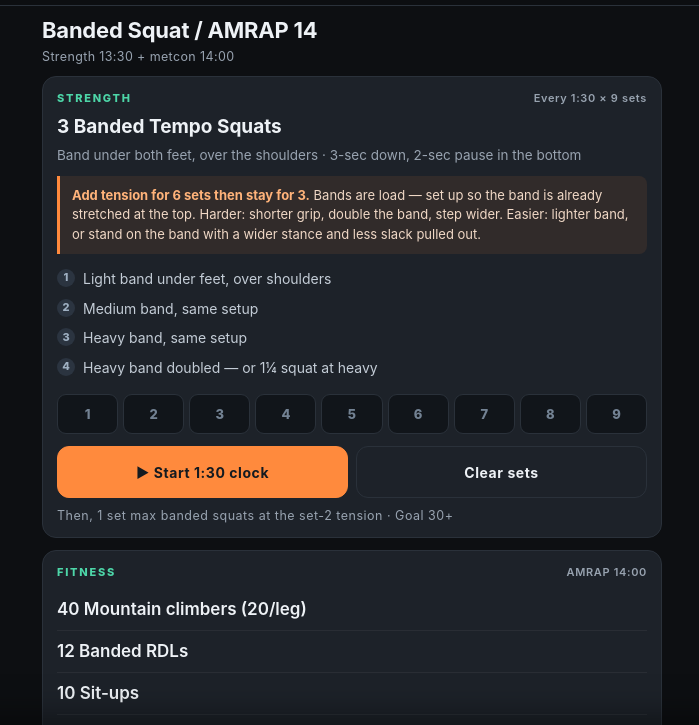
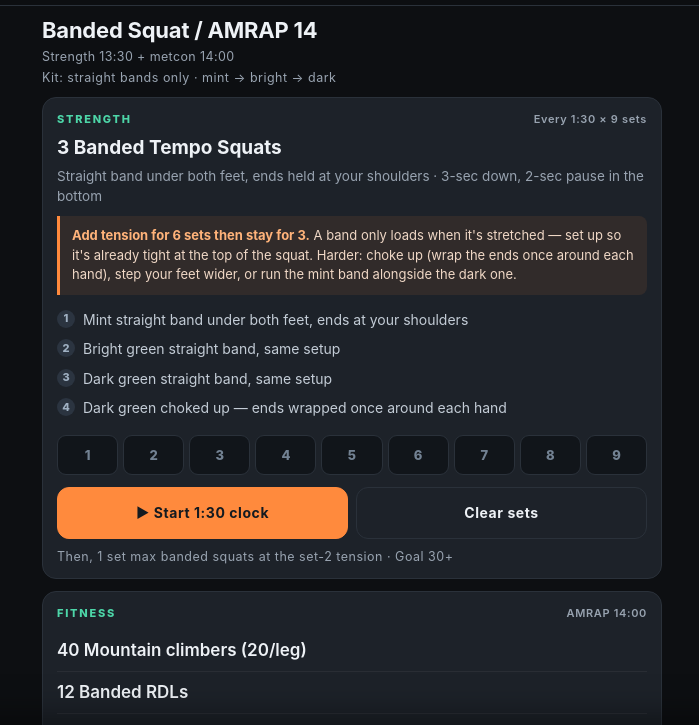
Before and after one commit to longbox/no-iron, a plain HTML site: page bands/index.html in a window 1280 px wide. Shown: the part 90-815 px from the top of the page, without its empty margins (288-987 px from the left). Drawn offline with Linux system fonts and the light colour scheme.

Commit message:
Add bands subpage: band-loaded, run-free training week
Same 9x1:30 + capped-metcon cadence as the zero-equipment week, but every
strength piece is band-loaded and every run is replaced with an in-place
equivalent (mountain climbers / high knees). Bands also close the pulling
gap the bodyweight version had to flag. Linked from the main page footer.

```diff
--- a/bands/index.html
+++ b/bands/index.html
@@ -147,62 +147,67 @@
 /* ---------------- data ---------------- */
 const DAYS = [
 { key:"mon", tab:"Mon", title:"Banded Squat / AMRAP 14", meta:"Strength 13:30 + metcon 14:00",
+  kit:"Kit: straight bands only &middot; mint &rarr; bright &rarr; dark",
   strength:{
     moves:["3 Banded Tempo Squats"],
-    sub:"Band under both feet, over the shoulders &middot; 3-sec down, 2-sec pause in the bottom",
-    note:"<b>Add tension for 6 sets then stay for 3.</b> Bands are load &mdash; set up so the band is already stretched at the top. Harder: shorter grip, double the band, step wider. Easier: lighter band, or stand on the band with a wider stance and less slack pulled out.",
-    rungs:["Light band under feet, over shoulders","Medium band, same setup","Heavy band, same setup","Heavy band doubled &mdash; or 1&frac14; squat at heavy"],
+    sub:"Straight band under both feet, ends held at your shoulders &middot; 3-sec down, 2-sec pause in the bottom",
+    note:"<b>Add tension for 6 sets then stay for 3.</b> A band only loads when it's stretched &mdash; set up so it's already tight at the top of the squat. Harder: choke up (wrap the ends once around each hand), step your feet wider, or run the mint band alongside the dark one.",
+    rungs:["Mint straight band under both feet, ends at your shoulders","Bright green straight band, same setup","Dark green straight band, same setup","Dark green choked up &mdash; ends wrapped once around each hand"],
     finisher:"Then, 1 set max banded squats at the set-2 tension &middot; Goal 30+",
     interval:{rounds:9, work:90}
   },
   fitness:{ type:"amrap", cap:840, capLabel:"AMRAP 14:00",
-    note:"Mountain climbers replace the 200m run. Count each leg as one.",
+    note:"Mountain climbers replace the 200m run &mdash; count each leg as one. RDLs: mint or bright green straight band.",
     moves:["40 Mountain climbers (20/leg)","12 Banded RDLs","10 Sit-ups","8 Burpees"],
     goal:"Goal: <b>5&ndash;7 rounds</b> &middot; ~2:35 per round" }
 },
 
 { key:"tue", tab:"Tue", title:"Banded Push / 9 Rounds", meta:"Strength 13:30 + 9 rounds for time, 16:00 cap",
+  kit:"Kit: 2 straight bands &middot; one for push-ups, one on the door for rows",
   strength:{
     moves:["3 Banded Tempo Push-ups"],
-    sub:"Band across the upper back, ends pinned under your palms &middot; 3-sec down, 2-sec pause an inch off the floor",
-    note:"<b>Add tension for 6 sets then stay for 3.</b> Tension and leverage are both load &mdash; change one at a time, not both.",
-    rungs:["Hands elevated, light band across back","Flat, medium band across back","Flat, heavy band across back","Feet elevated, heavy band across back"],
+    sub:"Straight band across the upper back, ends pinned under your palms &middot; 3-sec down, 2-sec pause an inch off the floor",
+    note:"<b>Add tension for 6 sets then stay for 3.</b> Tension and leverage are both load &mdash; change one at a time. Small loops work here too, but go a colour lighter than you think: a 12&quot; loop feels far heavier than the straight band of the same colour.",
+    rungs:["Hands elevated (sofa / step) + mint band across back","Floor, mint band across back","Floor, bright green across back","Floor, dark green across back &mdash; or feet elevated + mint"],
     finisher:"Then, 1 set max banded push-ups at the set-2 tension &middot; Goal 15+",
     interval:{rounds:9, work:90}
   },
   fitness:{ type:"rounds", cap:960, capLabel:"9 ROUNDS &middot; 16:00 cap", rounds:9,
-    note:"The band rows are your pulling for the week &mdash; this is the gap the no-equipment version couldn't fill. Don't skip them.",
+    note:"The band rows are your pulling for the week &mdash; this is the gap the no-equipment version couldn't fill. Mint band, looped around a closed door handle.",
     moves:["20 Mountain climbers (10/leg)","8 Broad jumps (or 8 step-back lunges/leg)","5 V-ups","10 Band rows"],
     goal:"Goal: <b>finish 12&ndash;14 min</b> &middot; land soft, no run needed" }
 },
 
 { key:"wed", tab:"Wed", title:"Hinge / AMRAP 10", meta:"Strength 13:30 + metcon 10:00",
+  kit:"Kit: 2 straight bands + 1 small loop",
   strength:{
     moves:["5 Banded Single-leg RDL &mdash; per leg"],
-    sub:"Band under the front foot, opposite hand holding the band &middot; 3-sec lower, own the bottom",
-    note:"<b>Add tension for 6 sets then stay for 3.</b> This is the deadlift day &mdash; the slow eccentric is the whole point. Wrap the band once around your hand to shorten it and add tension mid-set.",
-    rungs:["Two-leg banded glute bridge (band above knees)","Single-leg glute bridge, band above knees","Banded single-leg RDL, light band","Banded single-leg RDL, heavy &mdash; or stand on a book for a deficit"],
-    finisher:"Then, 1 max banded glute-bridge hold per side &middot; Goal 45s+",
+    sub:"Straight band under the front foot, opposite hand holding the ends &middot; 3-sec lower, own the bottom",
+    note:"<b>Add tension for 6 sets then stay for 3.</b> This is the deadlift day &mdash; the slow eccentric is the whole point. Shorten the band by wrapping the ends once around your hand to add tension mid-set.",
+    rungs:["Two-leg RDL, mint under both feet","Single-leg RDL, mint under the front foot","Single-leg RDL, bright green","Single-leg RDL, dark green &mdash; or dark + stand on a book for a deficit"],
+    finisher:"Then, 1 max glute-bridge hold per side, dark-green loop above your knees &middot; Goal 45s+",
     interval:{rounds:9, work:90}
   },
   fitness:{ type:"amrap", cap:600, capLabel:"AMRAP 10:00",
-    note:"Mountain climbers replace the 200m run.",
+    note:"Mountain climbers replace the 200m run. Pull-throughs: straight band around a door handle at hip height &mdash; or use the medium loop and hinge back hard.",
     moves:["30 Mountain climbers (15/leg)","12 Banded pull-throughs","8 Pike push-ups","12 Alt split squats"],
     goal:"Goal: <b>4&ndash;6 rounds</b>" }
 },
 
 { key:"thu", tab:"Thu", title:"Chipper", meta:"2 rounds &middot; 30:00 cap &middot; fitness only",
+  kit:"Kit: 1 straight band (rows)",
   fitness:{ type:"rounds", cap:1800, capLabel:"2 ROUNDS &middot; 30:00 cap", rounds:2,
-    note:"The 3:00 high-knee block replaces the 800m run. If you have a jump rope, 150 skips covers it instead.",
+    note:"The 3:00 high-knee block replaces the 800m run. If you have a jump rope, 150 skips covers it instead. Rows: mint band on the door handle, 20 clean reps.",
     moves:["3:00 High knees (steady, not a sprint)","50 Air squats","40 Sit-ups","30 Burpees","20 Broad jumps","20 Band rows"],
     goal:"Goal: <b>9&ndash;12 min per round</b> &middot; ~21 min total if you keep moving" }
 },
 
 { key:"fri", tab:"Fri", title:"Ladder", meta:"10-9-8-7-6-5-4-3-2-1 &middot; 18:00 cap",
+  kit:"Kit: 1 straight band (mint press)",
   fitness:{ type:"ladder", cap:1080, capLabel:"LADDER &middot; 18:00 cap",
-    note:"Squat / press / core, same shape as the NO IRON ladder. Want more pulling? Swap V-ups for band rows.",
-    moves:["Air squats","Banded press (light band, standing)","V-ups"], reps:[10,9,8,7,6,5,4,3,2,1],
-    goal:"55 reps of each, 165 total &middot; step on the band for the press, press overhead tall" }
+    note:"Squat / press / core, same shape as the NO IRON ladder. Stand on the mint straight band, ends in your hands, press overhead tall. Want more pulling? Swap V-ups for band rows.",
+    moves:["Air squats","Banded press (mint straight band)","V-ups"], reps:[10,9,8,7,6,5,4,3,2,1],
+    goal:"55 reps of each, 165 total &middot; bright green instead of mint if 55 presses feels too easy" }
 },
 
 { key:"sat", tab:"Wknd", title:"Off / Easy", meta:"No clock",
@@ -422,10 +427,10 @@ const INFO = `<div class="card">
   <div class="dayhead"><h2>Swap card</h2><p>Barbell work &rarr; band work, and the run &rarr; nothing that leaves the house</p></div>
   <table>
     <tr><th>In the original doc</th><th>Band / in-place version</th></tr>
-    <tr><td>Barbell squat / front squat / OH squat</td><td>Banded tempo squat &mdash; band under both feet, over shoulders. Doubling the band doubles the load.</td></tr>
-    <tr><td>Deadlift / RDL</td><td>Banded single-leg RDL, banded pull-through, glute bridge with band above knees</td></tr>
-    <tr><td>Bench press</td><td>Band push-up &mdash; band across the back, ends pinned under the palms. Tension + leverage is the load.</td></tr>
-    <tr><td>Strict press / push press</td><td>Standing banded press &mdash; stand on the band, press overhead</td></tr>
+    <tr><td>Barbell squat / front squat / OH squat</td><td>Banded tempo squat &mdash; straight band under both feet, ends at your shoulders</td></tr>
+    <tr><td>Deadlift / RDL</td><td>Banded single-leg RDL (straight band), banded pull-through (anchored straight band), glute bridge with the small loop above the knees</td></tr>
+    <tr><td>Bench press</td><td>Band push-up &mdash; straight band across the back, ends pinned under the palms. Tension + leverage is the load.</td></tr>
+    <tr><td>Strict press / push press</td><td>Standing banded press &mdash; stand on a straight band, press overhead</td></tr>
     <tr><td>Rows / pull-ups / T2B</td><td><b>Band rows and band pull-throughs &mdash; this is the gap the no-equipment week couldn't close. Bands fix it.</b></td></tr>
     <tr><td>KB swings</td><td>Banded pull-through, broad jump</td></tr>
     <tr><td>Box jumps</td><td>Broad jump or tuck jump (step-back lunge if you want low impact)</td></tr>
@@ -437,13 +442,22 @@ const INFO = `<div class="card">
   </table>
 </div>
 <div class="card">
-  <div class="dayhead"><h2>Tension guide</h2><p>Bands have no numbers on them &mdash; here's how to load</p></div>
-  <ul class="rungs plain">
-    <li><b>Rough tiers:</b> light &asymp; 10&ndash;15 lb, medium &asymp; 20&ndash;35 lb, heavy &asymp; 40&ndash;60 lb at full stretch. Brands vary wildly &mdash; judge by feel, not the label.</li>
-    <li><b>More resistance:</b> shorter grip &rarr; step out wider &rarr; double the band &rarr; slower tempo. In that order.</li>
+  <div class="dayhead"><h2>Your kit</h2><p>Six bands &mdash; 3 tensions, 2 formats. They are not one ladder.</p></div>
+  <table>
+    <tr><th>Band</th><th>Use it for</th></tr>
+    <tr><td>Mint straight (longest)</td><td>Squats, presses, RDLs, push-ups &mdash; the default starting tension</td></tr>
+    <tr><td>Bright green straight</td><td>Same moves, one step up</td></tr>
+    <tr><td>Dark green straight</td><td>Same moves, hardest straight band</td></tr>
+    <tr><td>Mint small loop</td><td>Glute bridges, lateral walks, pull-aparts, face pulls &mdash; the default loop</td></tr>
+    <tr><td>Bright green small loop</td><td>Same, one step up</td></tr>
+    <tr><td>Dark green small loop</td><td>Same, hardest loop &mdash; glute-bridge holds, monster walks</td></tr>
+  </table>
+  <ul class="rungs plain" style="margin-top:12px">
+    <li><b>Same colour, different format &ne; same tension.</b> A 12&quot; loop stretched 6&quot; has doubled its length; the straight band stretched 6&quot; has barely changed. Treat the loops and the straights as two separate ladders, and expect to use a lighter colour in the loop.</li>
+    <li><b>Long bands only for over-shoulder work.</b> The small loops are too short to go under both feet and over your shoulders &mdash; squat, press and RDL with the straight bands.</li>
+    <li><b>Straights for anchors.</b> Tie a loop knot in one end, shut it in a door or wrap it round a solid door handle at hip height, and you have rows and pull-throughs. The dots on the loops are a brand mark, not a level marking &mdash; read the colour.</li>
+    <li><b>Adding tension without a heavier band:</b> choke up (wrap the end once around your hand or foot) &rarr; step wider &rarr; add the lightest band alongside the heaviest &rarr; slow the tempo. In that order.</li>
     <li><b>All resistance lives in the stretch.</b> Set up with the band already taut &mdash; a slack band at the bottom of a squat is doing nothing. If the top of the rep feels empty, your band is too long, not too light.</li>
-    <li><b>Loop bands</b> (flat, no handles): under feet for squats/RDLs, above knees for glute work. <b>Tube bands with handles:</b> stand on them for presses, anchor for rows and pull-throughs. <b>Pull-up assist bands:</b> work fine for everything above, just be aware they're usually wider and weaker than they look.</li>
-    <li><b>Anchoring a row:</b> a closed door hinge or a solid low post at hip height, pulling toward you. Never anchor to something that can slide, tip, or is above waist height for a horizontal pull.</li>
   </ul>
 </div>
 <div class="card">
@@ -464,6 +478,7 @@ function render(){
   document.getElementById("infobtn").classList.toggle("on", day.key==="info");
   if(day.info){ main.innerHTML = INFO; return; }
   main.innerHTML = `<div class="dayhead"><h2>${day.title}</h2><p>${day.meta}</p></div>
+    ${day.kit ? `<div class="goal" style="margin:-6px 0 12px">${day.kit}</div>` : ""}
     ${day.strength ? strengthBlock(day) : ""}
     ${day.fitness ? fitnessBlock(day) : ""}
     <div class="card">
--- a/bands/sw.js
+++ b/bands/sw.js
@@ -1,4 +1,4 @@
-const CACHE = "bandonly-v1";
+const CACHE = "bandonly-v2";
 const SHELL = ["./", "./index.html", "./manifest.json", "./icon.svg"];
 
 self.addEventListener("install", e => {
```
